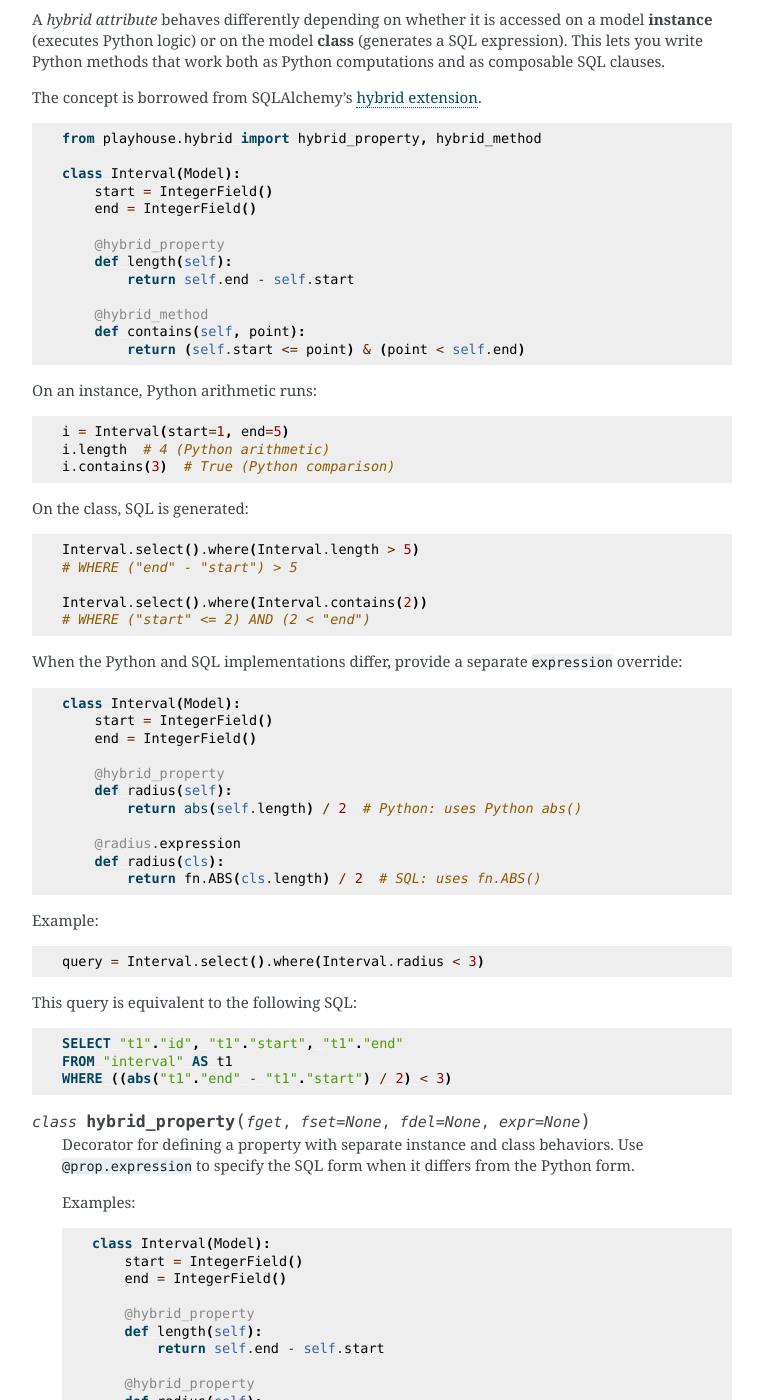
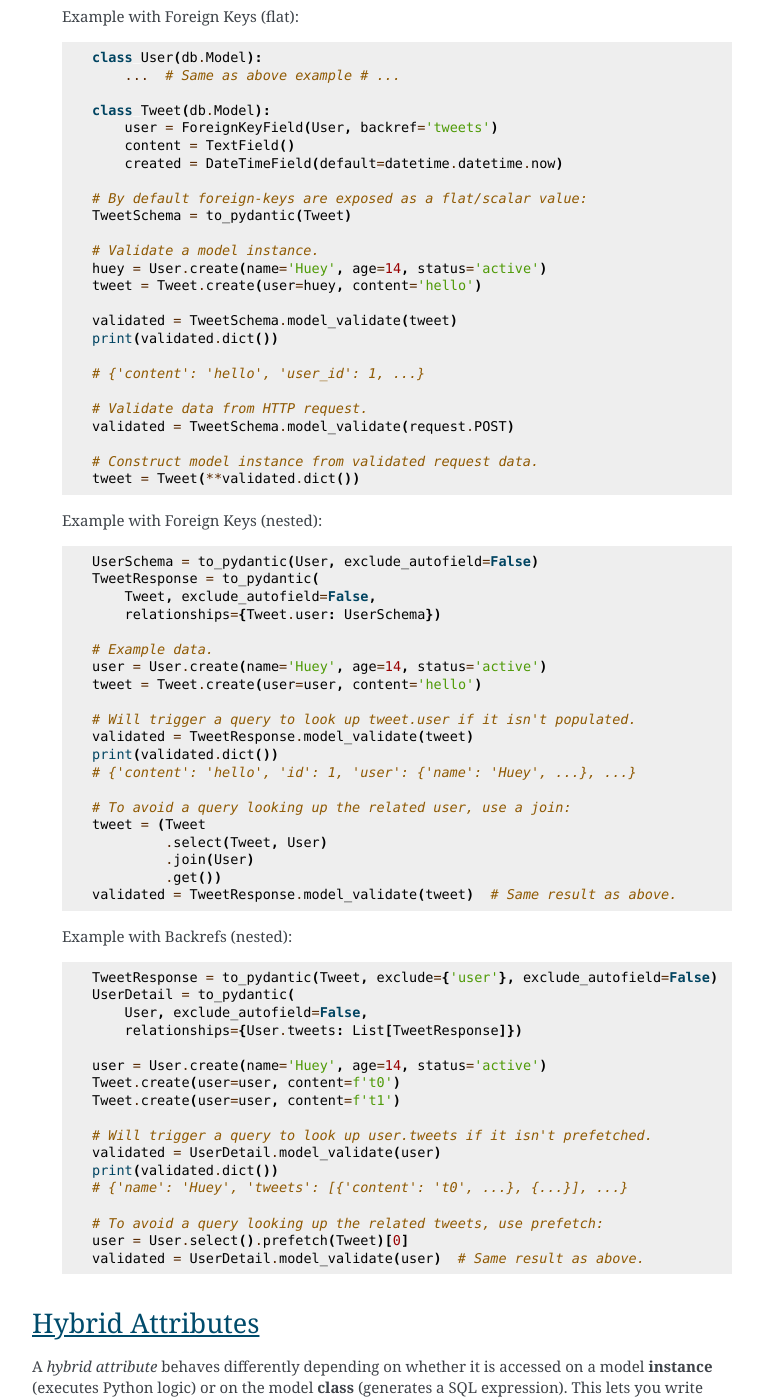
Before and after one commit to Star-DreamDev/myPeers, a Sphinx documentation site: the page built from docs/peers/orm_utils.rst, in a window 1280 px wide and 1400 px high, scrolled down 4365 px. Shown: the whole window, without its empty margins (378-1141 px from the left). Built offline with Sphinx 7.4.7, drawn with Linux system fonts in a browser that asks for light colours; the version number could not be read and is left out; some of the changed text lies outside the part shown.

Commit message:
Support relationships / nesting with pydantic.

```diff
--- a/docs/peers/orm_utils.rst
+++ b/docs/peers/orm_utils.rst
@@ -149,7 +149,7 @@
 ``playhouse.pydantic_utils`` provides a helper for generating a Pydantic model
 from an existing Peers :class:`Model` class.
 
-.. function:: to_pydantic(model_cls, exclude=None, include=None, exclude_autofield=True, model_name=None)
+.. function:: to_pydantic(model_cls, exclude=None, include=None, exclude_autofield=True, relationships=None, model_name=None)
 
    :param Model model_cls: Peers Model to generate.
    :param exclude: field names to exclude from Pydantic model.
@@ -158,6 +158,8 @@
    :type include: list, set, tuple
    :param bool exclude_autofield: Exclude auto-incrementing ID field when
       generating Pydantic model.
+   :param dict relationships: Mapping of foreign-key / backref : pydantic
+      schema.
    :param str model_name: Name for Pydantic model. Default to ``<model_cls>Schema``.
 
    Generate a Pydantic ``Model`` for the given Peers ``model_cls``. The
@@ -170,13 +172,14 @@
    * ``null`` - control whether field is optional or required.
 
    Foreign-key fields are exposed using the underlying column name, and
-   accept a scalar value.
+   accept a scalar value **unless** you specify the schema for the relation
+   using the ``relationships`` parameter. See below for example.
 
-   Example:
+   Basic Example:
 
    .. code-block:: python
 
-      class Person(TestModel):
+      class User(db.Model):
           name = CharField(verbose_name='Full Name', help_text='Display name')
           age = IntegerField()
           active = BooleanField(default=True)
@@ -192,7 +195,7 @@
               ])
           created = DateTimeField(default=datetime.datetime.now)
 
-      PersonSchema = to_pydantic(Person)
+      UserSchema = to_pydantic(User)
 
    The above model will have the following JSON schema:
 
@@ -221,7 +224,7 @@
                                   'title': 'Created',
                                   'type': 'string'}},
        'required': ['name', 'age', 'status'],
-       'title': 'PersonSchema',
+       'title': 'UserSchema',
        'type': 'object'}
 
    Usage:
@@ -229,16 +232,93 @@
    .. code-block:: python
 
       # Validate a model instance.
-      huey = Person.create(name='Huey', age=14, status='active')
+      huey = User.create(name='Huey', age=14, status='active')
 
-      validated = PersonSchema.model_validate(huey)
+      validated = UserSchema.model_validate(huey)
       print(validated.dict())  # {'name': 'Huey', ...}
 
       # Validate data from HTTP request.
-      validated = PersonSchema.model_validate(request.POST)
+      validated = UserSchema.model_validate(request.POST)
 
       # Construct model instance from validated request data.
-      person = Person(**validated.dict())
+      user = User(**validated.dict())
+
+   Example with Foreign Keys (flat):
+
+   .. code-block:: python
+
+      class User(db.Model):
+          ...  # Same as above example # ...
+
+      class Tweet(db.Model):
+          user = ForeignKeyField(User, backref='tweets')
+          content = TextField()
+          created = DateTimeField(default=datetime.datetime.now)
+
+      # By default foreign-keys are exposed as a flat/scalar value:
+      TweetSchema = to_pydantic(Tweet)
+
+      # Validate a model instance.
+      huey = User.create(name='Huey', age=14, status='active')
+      tweet = Tweet.create(user=huey, content='hello')
+
+      validated = TweetSchema.model_validate(tweet)
+      print(validated.dict())
+
+      # {'content': 'hello', 'user_id': 1, ...}
+
+      # Validate data from HTTP request.
+      validated = TweetSchema.model_validate(request.POST)
+
+      # Construct model instance from validated request data.
+      tweet = Tweet(**validated.dict())
+
+   Example with Foreign Keys (nested):
+
+   .. code-block:: python
+
+      UserSchema = to_pydantic(User, exclude_autofield=False)
+      TweetResponse = to_pydantic(
+          Tweet, exclude_autofield=False,
+          relationships={Tweet.user: UserSchema})
+
+      # Example data.
+      user = User.create(name='Huey', age=14, status='active')
+      tweet = Tweet.create(user=user, content='hello')
+
+      # Will trigger a query to look up tweet.user if it isn't populated.
+      validated = TweetResponse.model_validate(tweet)
+      print(validated.dict())
+      # {'content': 'hello', 'id': 1, 'user': {'name': 'Huey', ...}, ...}
+
+      # To avoid a query looking up the related user, use a join:
+      tweet = (Tweet
+               .select(Tweet, User)
+               .join(User)
+               .get())
+      validated = TweetResponse.model_validate(tweet)  # Same result as above.
+
+   Example with Backrefs (nested):
+
+   .. code-block:: python
+
+      TweetResponse = to_pydantic(Tweet, exclude={'user'}, exclude_autofield=False)
+      UserDetail = to_pydantic(
+          User, exclude_autofield=False,
+          relationships={User.tweets: List[TweetResponse]})
+
+      user = User.create(name='Huey', age=14, status='active')
+      Tweet.create(user=user, content=f't0')
+      Tweet.create(user=user, content=f't1')
+
+      # Will trigger a query to look up user.tweets if it isn't prefetched.
+      validated = UserDetail.model_validate(user)
+      print(validated.dict())
+      # {'name': 'Huey', 'tweets': [{'content': 't0', ...}, {...}], ...}
+
+      # To avoid a query looking up the related tweets, use prefetch:
+      user = User.select().prefetch(Tweet)[0]
+      validated = UserDetail.model_validate(user)  # Same result as above.
 
 
 .. _hybrid:
```
Also changed, not shown: 2 other files.
